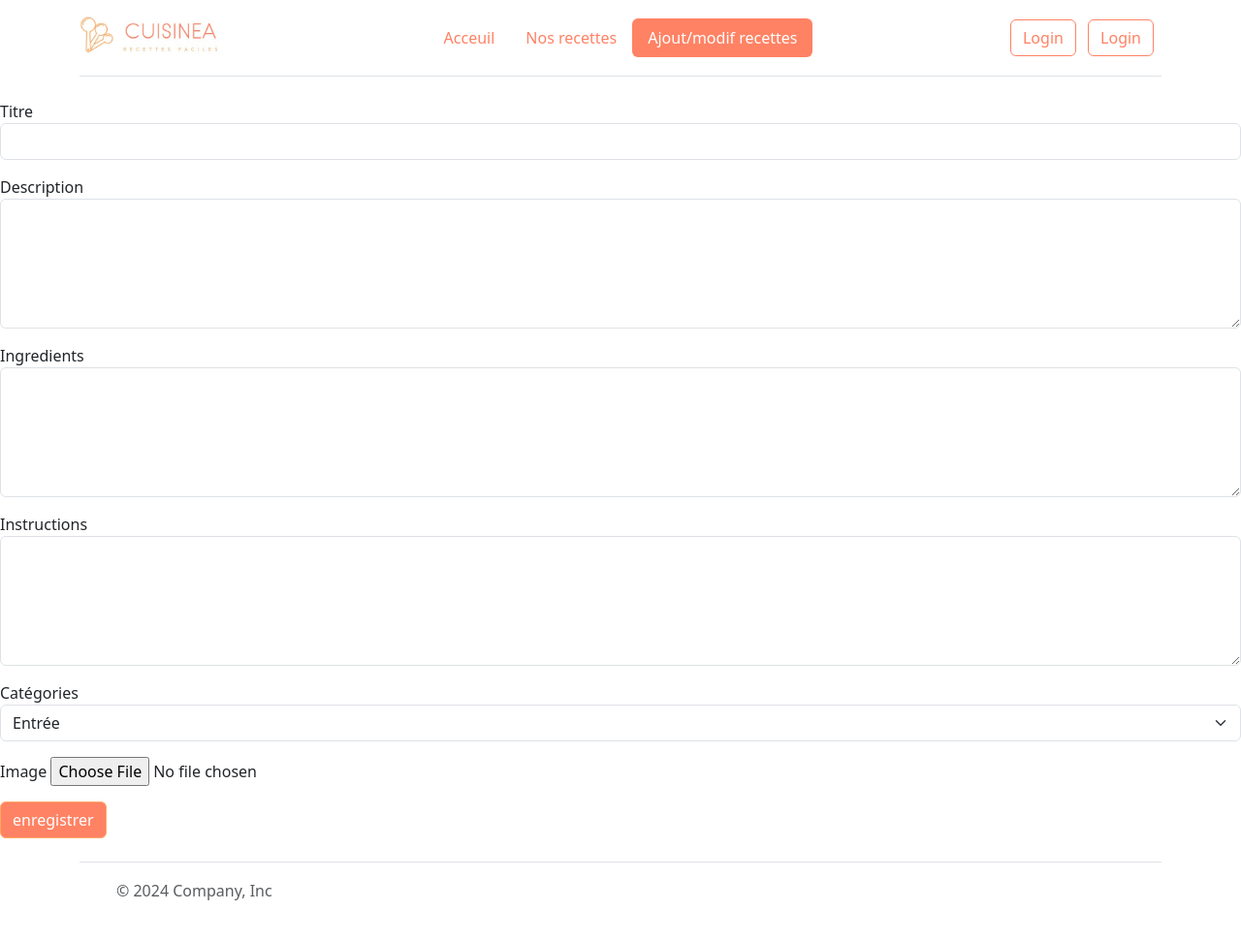
After one commit to Cacahuetedu62/Recette-de-cuisine, a PHP site: page /ajout_modification_recettes.php in a window 1280 px wide. The commit adds this page. Shown: the whole page at 97% size. Run offline with PHP 8.4, Linux system fonts and the light colour scheme.

Commit message:
Formulaire d'ajout/suppression

```diff
--- /dev/null
+++ b/ajout_modification_recettes.php
@@ -0,0 +1,48 @@
+<?php
+    require_once('templates/header.php');
+    require_once('lib/recipe.php');
+    require_once('lib/tools.php');
+?>
+
+<form method="POST" enctype="multipart/form-data">
+
+    <div class="mb-3">
+        <label for="title" class="from-label">Titre</label>
+        <input type="text" name="title" id="title" class="form-control">
+    </div>
+
+    <div class="mb-3">
+        <label for="description" class="from-label" >Description</label>
+        <textarea name="description" id="description" cols="30" rows="5" class="form-control"></textarea>
+    </div>
+
+    <div class="mb-3">
+        <label for="ingredients" class="from-label" >Ingredients</label>
+        <textarea name="ingredients" id="ingredients" cols="30" rows="5" class="form-control"></textarea>
+    </div>
+
+    <div class="mb-3">
+        <label for="instructions" class="from-label" >Instructions</label>
+        <textarea name="instructions" id="instructions" cols="30" rows="5" class="form-control"></textarea>
+    </div>
+
+    <div class="mb-3">
+        <label for="category" class="from-label" >Catégories</label>
+        <select name="category" id="category" class="form-select">
+            <option value="1">Entrée</option>
+            <option value="2">Plat</option>
+            <option value="3">Dessert</option>
+        </select>
+    </div>
+
+    <div class="mb-3">
+    <label for="file" class="from-label" >Image</label>
+    <input type="file" name="file" id="file">
+    </div>
+    <input type="submit" value="enregistrer" name="saveRecipe" class="btn btn-primary">
+</form>
+
+
+<?php
+require_once('templates/footer.php')
+?>
--- a/index.php
+++ b/index.php
@@ -1,6 +1,11 @@
 <?php
 require_once('templates/header.php');
 require_once('lib/recipe.php');
+
+$recipes = getRecipes($pdo, _HOME_RECIPES_LIMIT_);
+
+
+
 ?>
 
 <div class="container col-xxl-8 px-4 py-5">
--- a/lib/config.php
+++ b/lib/config.php
@@ -1,8 +1,10 @@
 <?php
 define('_RECIPES_IMG_PATH_', 'uploads/recipes/');
 define('_ASSETS_IMG_PATH_', 'assets/images/');
+define('_HOME_RECIPES_LIMIT_', 3);
 
 $mainMenu = [
     'index.php' => 'Acceuil',
-    'recettes.php' => 'Nos recettes'
+    'recettes.php' => 'Nos recettes',
+    'ajout_modification_recettes.php' => 'Ajout/modif recettes',
     ];
--- a/lib/recipe.php
+++ b/lib/recipe.php
@@ -4,7 +4,8 @@ function getRecipeById(PDO $pdo, int $id){
 $query = $pdo->prepare("SELECT*FROM recipes WHERE id=:id");
 $query -> bindparam(':id',$id, PDO::PARAM_INT);
 $query->execute();
-return $query->fetch();}
+return $query->fetch();
+}
 
 function getRecipeImage (string|null $image) {
 
@@ -13,7 +14,21 @@ function getRecipeImage (string|null $image) {
       } else {
         return _RECIPES_IMG_PATH_.$image;
       }
+}
 
+function getRecipes(PDO $pdo, int $limit=null){
+  $sql = 'SELECT * FROM recipes ORDER BY id DESC';
 
+  if($limit){
+    $sql.=' LIMIT :limit';
+  }
 
+  $query = $pdo->prepare($sql);
+
+  if($limit) {
+  $query -> bindparam(':limit',$limit, PDO::PARAM_INT);
+  }
+
+  $query->execute();
+  return $query->fetchAll();
 }
--- a/recette.php
+++ b/recette.php
@@ -40,7 +40,7 @@ if ($recipe){
 
           <div class="row flex-lg-row-reverse align-items-center g-5 py-5">
             <h2>Instructions</h2>
-            <ol class='list-group'>
+            <ol class='list-group list-group-numbered'>
 
               <?php foreach($instructions as $key => $instruction){?>
 
```
Also changed, not shown: recettes.php (+1 -6 lines).
